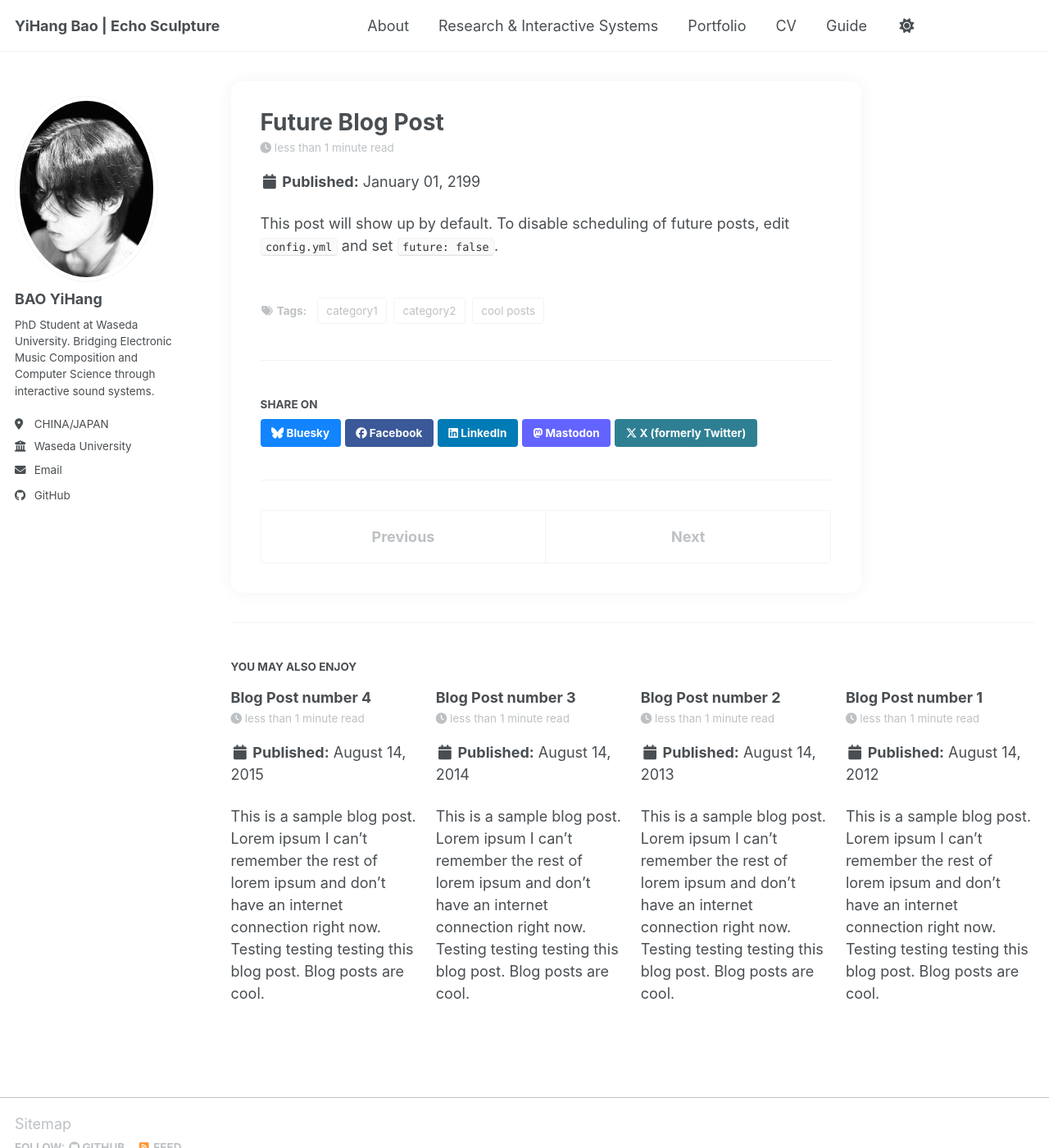
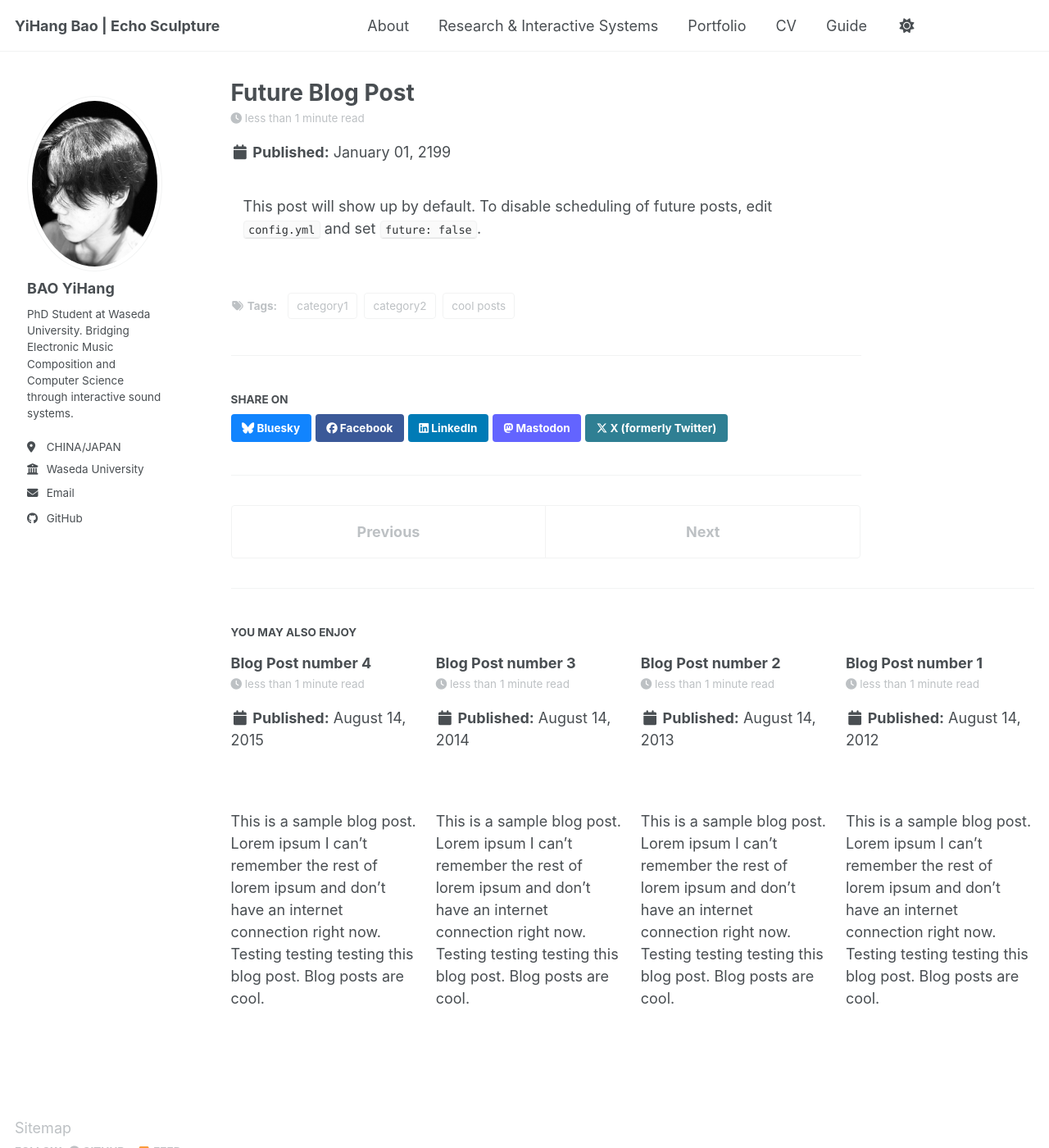
Before and after one commit to Echo-Sculpture/Echo-Sculpture.github.io, a Jekyll site: the page built from _posts/2199-01-01-future-post.md, in a window 1280 px wide and 1400 px high. Shown: the whole window at 82% size. Built offline with Jekyll 4.4.1, drawn with Linux system fonts in a browser that asks for light colours; nearby versions of some CDN libraries; a script bundle is joined from its source files by our own code; library files that are not in the unit come from our copies.

Commit message:
Refactor CSS for transparency and layout adjustments

```diff
--- a/_includes/footer.html
+++ b/_includes/footer.html
@@ -31,29 +31,40 @@
 <script src="https://cdnjs.cloudflare.com/ajax/libs/p5.js/1.4.0/p5.min.js"></script>
 
 <style>
-  /* 1. 彻底挖空所有可能遮挡的层级 */
-  html, body, #main, .initial-content, .page, .page__content,
-  .masthead, .greedy-nav, .sidebar, .page__footer, .archive {
+  /* 1. 深度拆除：把所有可能的白底容器全部透明化 */
+  html, body,
+  #main,
+  .initial-content,
+  .page,
+  .page__inner-wrap,
+  .page__content,
+  .archive,
+  .masthead,
+  .greedy-nav,
+  .sidebar,
+  .page__footer {
     background-color: transparent !important;
     background: transparent !important;
+    border: none !important;
+    box-shadow: none !important;
   }
 
-  /* 2. 只有文章主体部分保留一点点半透明白，保证文字可读 */
-  .page__inner-wrap {
-    background-color: rgba(255, 255, 255, 0.85) !important;
-    padding: 2em;
-    border-radius: 15px;
-    box-shadow: 0 0 20px rgba(0,0,0,0.05);
+  /* 2. 重新给文字内容加一层轻薄的“磨砂玻璃”感，否则字会看不清 */
+  /* 我们只给最核心的文字区域加底色 */
+  .page__content, .archive__item-excerpt, .sidebar {
+    background-color: rgba(255, 255, 255, 0.7) !important; /* 0.7 是透明度 */
+    padding: 15px;
+    border-radius: 8px;
   }
 
-  /* 3. 强制 p5 画布置底且固定 */
+  /* 3. 强制 p5 画布置底 */
   #interactive-bg {
     position: fixed !important;
     top: 0;
     left: 0;
     width: 100vw !important;
     height: 100vh !important;
-    z-index: -1 !important; /* 提到 -1，确保在 body 之上但在内容之下 */
+    z-index: -1 !important; /* 确保它在所有透明层下面 */
     pointer-events: none;
   }
 </style>
```
